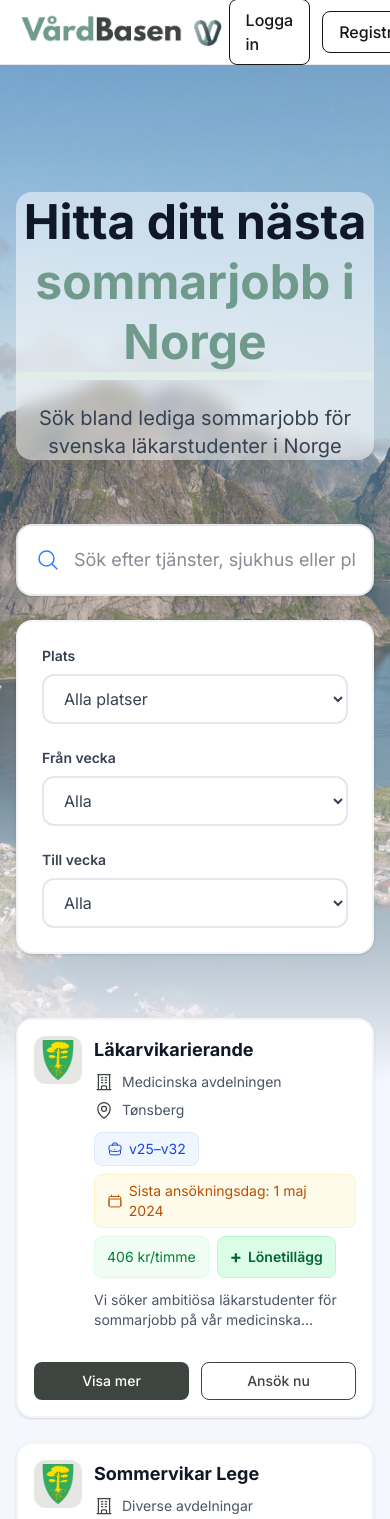
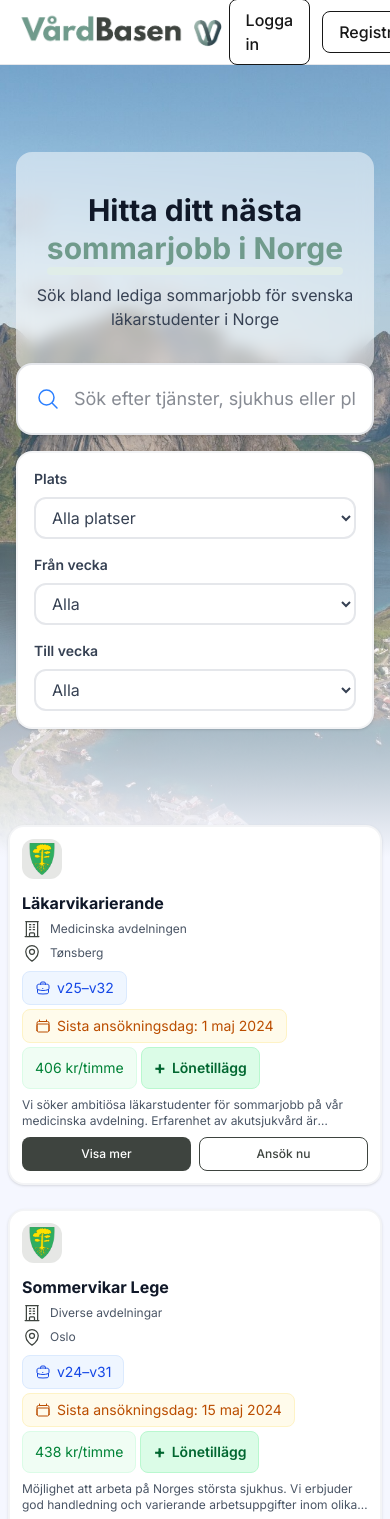
Before and after one commit to albinseger/Vardbasen-3.0, a Next.js app: page / in a window 390 px wide. Shown: the top 1519 px of the page. Built offline with nearby package versions, Linux system fonts and the light colour scheme.

Commit message:
Ändrar färgen på 'Hitta ditt nästa' till #3e443f

```diff
--- a/src/app/page.tsx
+++ b/src/app/page.tsx
@@ -772,7 +772,7 @@ export default function Home() {
                 <div className="w-full max-w-2xl h-full mx-auto rounded-2xl backdrop-blur-sm bg-white/50" style={{ minHeight: '220px' }}></div>
               </div>
               <div className="relative z-10 w-full">
-                <h1 className="text-5xl leading-tight font-bold text-gray-900">
+                <h1 className="text-3xl sm:text-5xl leading-tight font-bold text-gray-900">
                   Hitta ditt nästa
                   <br />
                   <span className="relative inline-block">
@@ -782,7 +782,7 @@ export default function Home() {
                     <div className="absolute -bottom-2 left-0 w-full h-2 rounded-full" style={{ background: '#e0ede8' }}></div>
                   </span>
                 </h1>
-                <p className="mt-8 text-xl text-gray-700 max-w-2xl mx-auto">
+                <p className="mt-4 sm:mt-8 text-base sm:text-xl text-gray-700 max-w-2xl mx-auto">
                   Sök bland lediga sommarjobb för svenska läkarstudenter i Norge
                 </p>
               </div>
@@ -790,7 +790,7 @@ export default function Home() {
           </div>
 
           {/* Search and Filters */}
-          <div className="mt-16 max-w-2xl mx-auto space-y-6 relative z-10">
+          <div className="mt-8 sm:mt-16 max-w-2xl mx-auto space-y-4 sm:space-y-6 relative z-10">
             {/* Search Bar */}
             <form onSubmit={handleSearchSubmit}>
               <div className="relative">
@@ -808,15 +808,15 @@ export default function Home() {
             </form>
 
             {/* Filters */}
-            <div className="bg-white rounded-2xl shadow-sm border-2 border-gray-100 p-6">
-              <div className="grid grid-cols-1 md:grid-cols-3 gap-6">
+            <div className="bg-white rounded-2xl shadow-sm border-2 border-gray-100 p-4 sm:p-6">
+              <div className="grid grid-cols-1 gap-4 md:grid-cols-3 md:gap-6">
                 <div className="group">
                   <label htmlFor="location" className="block text-sm font-semibold text-gray-700 mb-2 group-hover:text-blue-600 transition-colors">
                     Plats
                   </label>
                   <select
                     id="location"
-                    className="w-full px-4 py-3 border-2 text-gray-700 border-gray-200 rounded-xl focus:outline-none focus:ring-4 focus:ring-blue-100 focus:border-blue-400 text-base transition-colors hover:border-blue-200"
+                    className="w-full px-3 py-2 sm:px-4 sm:py-3 border-2 text-gray-700 border-gray-200 rounded-xl focus:outline-none focus:ring-4 focus:ring-blue-100 focus:border-blue-400 text-base transition-colors hover:border-blue-200"
                     value={filters.location}
                     onChange={(e) => setFilters(prev => ({ ...prev, location: e.target.value }))}
                   >
@@ -830,7 +830,7 @@ export default function Home() {
                   <label htmlFor="weekFrom" className="block text-sm font-semibold text-gray-700 mb-2">Från vecka</label>
                   <select
                     id="weekFrom"
-                    className="w-full px-4 py-3 border-2 text-gray-700 border-gray-200 rounded-xl focus:outline-none focus:ring-4 focus:ring-blue-100 focus:border-blue-400 text-base transition-colors hover:border-blue-200"
+                    className="w-full px-3 py-2 sm:px-4 sm:py-3 border-2 text-gray-700 border-gray-200 rounded-xl focus:outline-none focus:ring-4 focus:ring-blue-100 focus:border-blue-400 text-base transition-colors hover:border-blue-200"
                     value={filters.weekFrom}
                     onChange={e => setFilters(prev => ({ ...prev, weekFrom: e.target.value }))}
                   >
@@ -844,7 +844,7 @@ export default function Home() {
                   <label htmlFor="weekTo" className="block text-sm font-semibold text-gray-700 mb-2">Till vecka</label>
                   <select
                     id="weekTo"
-                    className="w-full px-4 py-3 border-2 text-gray-700 border-gray-200 rounded-xl focus:outline-none focus:ring-4 focus:ring-blue-100 focus:border-blue-400 text-base transition-colors hover:border-blue-200"
+                    className="w-full px-3 py-2 sm:px-4 sm:py-3 border-2 text-gray-700 border-gray-200 rounded-xl focus:outline-none focus:ring-4 focus:ring-blue-100 focus:border-blue-400 text-base transition-colors hover:border-blue-200"
                     value={filters.weekTo}
                     onChange={e => setFilters(prev => ({ ...prev, weekTo: e.target.value }))}
                   >
@@ -861,8 +861,8 @@ export default function Home() {
       </div>
 
       {/* Job Listings */}
-      <div className="relative pb-16" style={{ zIndex: 10 }}>
-        <div id="job-listings" className="max-w-6xl mx-auto px-4 sm:px-6 lg:px-8 -mt-16">
+      <div className="relative pb-8 sm:pb-16" style={{ zIndex: 10 }}>
+        <div id="job-listings" className="max-w-6xl mx-auto px-2 sm:px-4 sm:px-6 lg:px-8 -mt-8 sm:-mt-16">
           {isLoading ? (
             <div className="text-center py-8">
               <div className="animate-spin rounded-full h-12 w-12 border-b-2 border-blue-500 mx-auto"></div>
@@ -878,19 +878,18 @@ export default function Home() {
                 {currentJobs.map((job) => (
                   <div
                     key={job.id}
-                    className="bg-white rounded-2xl shadow-sm border-2 border-gray-100 p-4 sm:p-6 transition-colors hover:border-blue-200 cursor-pointer"
+                    className="bg-white rounded-2xl shadow-sm border-2 border-gray-100 p-3 sm:p-6 transition-colors hover:border-blue-200 cursor-pointer"
                     onClick={() => handleJobClick(job.id)}
                   >
-                    <div className="flex flex-col sm:flex-row sm:items-start gap-4">
-                      <div className="flex items-start gap-3 min-w-0 flex-1">
-                        <div className="flex-shrink-0 w-12 h-12 sm:w-14 sm:h-14 bg-[#e6e7e5] rounded-xl flex items-center justify-center overflow-hidden">
-                          <img src="/Beiarn_komm.svg.png" alt="Jobbikon" className="w-10 h-10 object-contain" />
+                    <div className="flex flex-col sm:flex-row sm:items-start gap-3 sm:gap-4">
+                      <div className="flex-shrink-0 w-10 h-10 sm:w-14 sm:h-14 bg-[#e6e7e5] rounded-xl flex items-center justify-center overflow-hidden">
+                        <img src="/Beiarn_komm.svg.png" alt="Jobbikon" className="w-8 h-8 sm:w-10 sm:h-10 object-contain" />
                       </div>
                       <div className="min-w-0 flex-1">
-                          <h3 className="text-lg font-bold text-gray-900 hover:text-[#3e443f] transition-colors mb-2">
+                        <h3 className="text-base sm:text-lg font-bold text-gray-900 hover:text-[#3e443f] transition-colors mb-1 sm:mb-2">
                           {job.title}
                         </h3>
-                          <div className="flex flex-col sm:flex-row sm:items-center gap-2 sm:gap-4 text-sm sm:text-base text-gray-600 mb-3">
+                        <div className="flex flex-col sm:flex-row sm:items-center gap-1 sm:gap-4 text-xs sm:text-base text-gray-600 mb-2 sm:mb-3">
                           <div className="flex items-center">
                             <BuildingOfficeIcon className="h-5 w-5 mr-2 flex-shrink-0" style={{color: '#3e443f'}} />
                             <span className="truncate">{job.department}</span>
@@ -900,7 +899,7 @@ export default function Home() {
                             <span>{job.location}</span>
                           </div>
                         </div>
-                          <div className="flex flex-wrap gap-2 mb-3">
+                        <div className="flex flex-wrap gap-1 sm:gap-2 mb-2 sm:mb-3">
                           <div className="flex items-center bg-blue-50 text-blue-700 px-3 py-1.5 rounded-lg border border-blue-100 text-sm">
                             <BriefcaseIcon className="h-4 w-4 mr-1.5" />
                             {formatWeekInterval(job.weekFrom, job.weekTo)}
@@ -919,28 +918,27 @@ export default function Home() {
                             </div>
                           )}
                         </div>
-                          <p className="text-sm text-gray-600 line-clamp-2 mb-4 sm:mb-0">
+                        <p className="text-xs sm:text-sm text-gray-600 line-clamp-2 mb-2 sm:mb-0">
                           {job.description}
                         </p>
                       </div>
                     </div>
-                      <div className="flex sm:flex-col gap-3 sm:w-auto w-full">
+                    <div className="flex flex-row sm:flex-col gap-2 sm:gap-3 sm:w-auto w-full">
                       <button
                         onClick={(e) => {
                           e.stopPropagation();
                           handleJobClick(job.id);
                         }}
-                          className="flex-1 sm:flex-initial inline-flex justify-center items-center px-4 py-2 border border-transparent text-sm font-medium rounded-lg bg-[#3e443f] hover:bg-[#232623] transition-colors text-white"
+                        className="flex-1 sm:flex-initial inline-flex justify-center items-center px-3 sm:px-4 py-2 border border-transparent text-xs sm:text-sm font-medium rounded-lg bg-[#3e443f] hover:bg-[#232623] transition-colors text-white"
                       >
                         Visa mer
                       </button>
                       <button
                         onClick={(e) => handleApplyClick(e, job)}
-                          className="flex-1 sm:flex-initial inline-flex justify-center items-center px-4 py-2 border border-[#3e443f] text-sm font-medium rounded-lg text-[#3e443f] bg-white hover:bg-[#3e443f]/10 transition-colors"
+                        className="flex-1 sm:flex-initial inline-flex justify-center items-center px-3 sm:px-4 py-2 border border-[#3e443f] text-xs sm:text-sm font-medium rounded-lg text-[#3e443f] bg-white hover:bg-[#3e443f]/10 transition-colors"
                       >
                         Ansök nu
                       </button>
-                      </div>
                     </div>
                   </div>
                 ))}
@@ -948,12 +946,12 @@ export default function Home() {
 
               {/* Pagination */}
               {totalPages > 1 && (
-                <div className="mt-8 flex justify-center">
-                  <nav className="flex items-center gap-2">
+                <div className="mt-6 sm:mt-8 flex justify-center">
+                  <nav className="flex items-center gap-1 sm:gap-2">
                     <button
                       onClick={() => handlePageChange(currentPage - 1)}
                       disabled={currentPage === 1}
-                      className={`px-3 py-2 rounded-lg border ${
+                      className={`px-2 sm:px-3 py-1.5 sm:py-2 rounded-lg border ${
                         currentPage === 1
                           ? 'bg-gray-100 text-gray-400 border-gray-200 cursor-not-allowed'
                           : 'bg-white text-gray-700 border-gray-200 hover:border-[#3e443f] hover:text-[#3e443f]'
@@ -966,7 +964,7 @@ export default function Home() {
                       <button
                         key={number}
                         onClick={() => handlePageChange(number)}
-                        className={`px-4 py-2 rounded-lg border ${
+                        className={`px-3 sm:px-4 py-1.5 sm:py-2 rounded-lg border ${
                           currentPage === number
                             ? 'bg-[#3e443f] text-white border-[#3e443f]'
                             : 'bg-white text-gray-700 border-gray-200 hover:border-[#3e443f] hover:text-[#3e443f]'
@@ -979,7 +977,7 @@ export default function Home() {
                     <button
                       onClick={() => handlePageChange(currentPage + 1)}
                       disabled={currentPage === totalPages}
-                      className={`px-3 py-2 rounded-lg border ${
+                      className={`px-2 sm:px-3 py-1.5 sm:py-2 rounded-lg border ${
                         currentPage === totalPages
                           ? 'bg-gray-100 text-gray-400 border-gray-200 cursor-not-allowed'
                           : 'bg-white text-gray-700 border-gray-200 hover:border-[#3e443f] hover:text-[#3e443f]'
```
Lines whose indentation alone changed are shown as unchanged.
